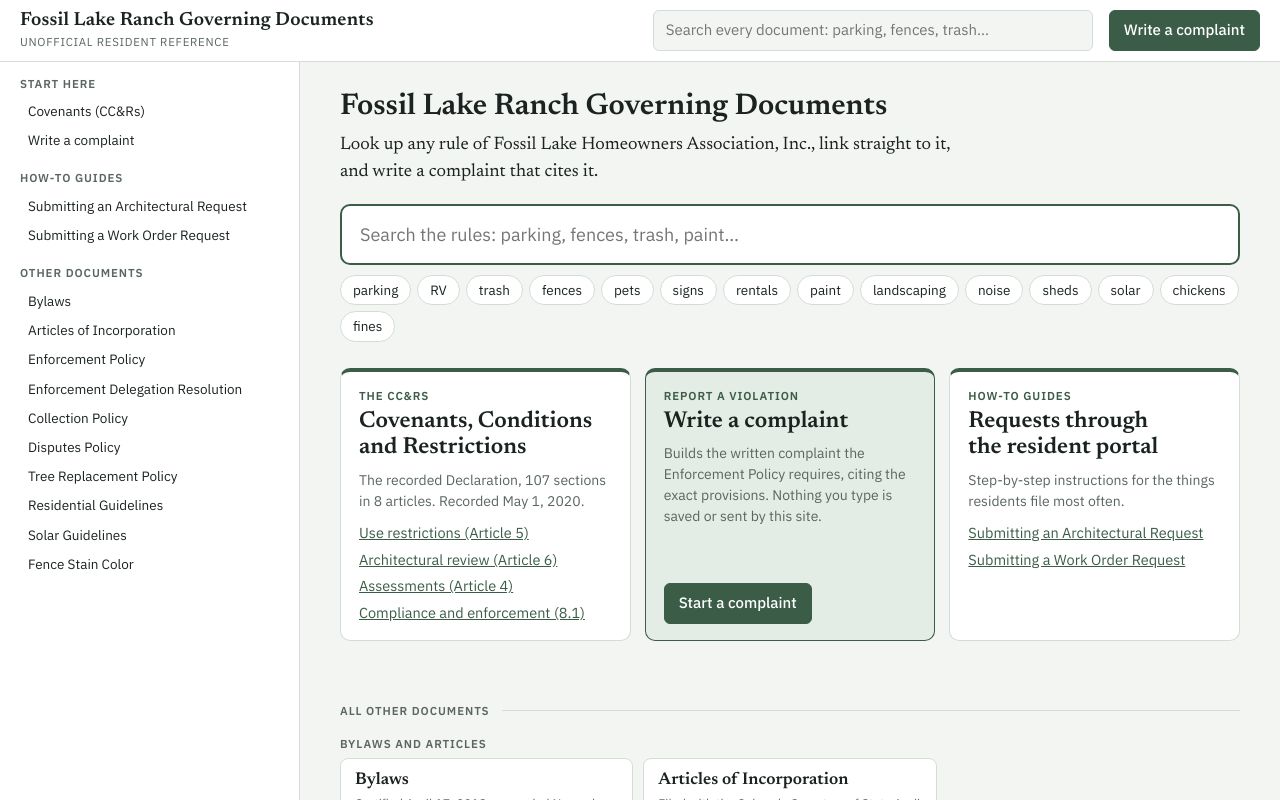
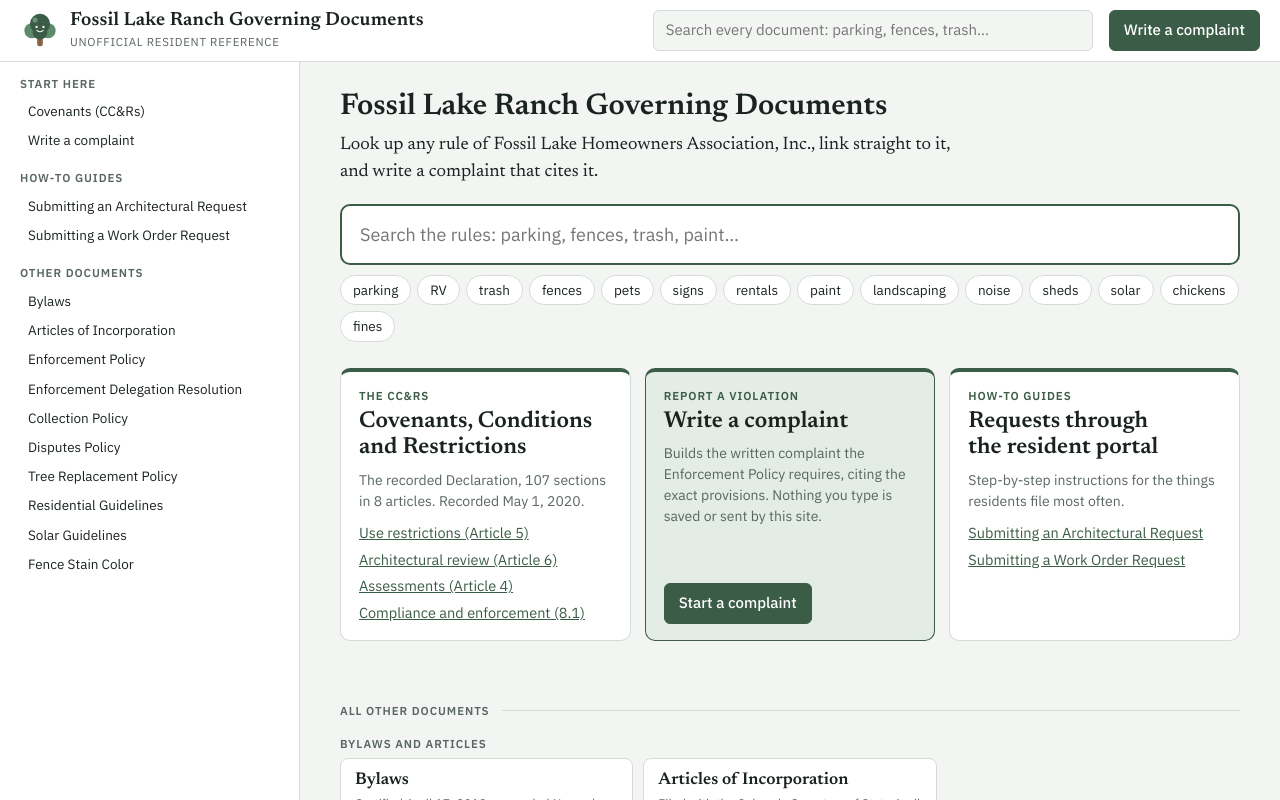
Before and after one commit to perkinskit/ourhoa, a plain HTML site: page index.html in a window 1280 px wide. Drawn offline with Linux system fonts and the light colour scheme.

Commit message:
Add tree logo, favicon and share thumbnail
Co-Authored-By: Claude Fable 5.2 <noreply@anthropic.com>
Claude-Session: https://claude.ai/code/session_01BnKBEV1tum77x8hFRqfjL6

```diff
--- a/index.html
+++ b/index.html
@@ -4,6 +4,18 @@
 <meta charset="utf-8">
 <meta name="viewport" content="width=device-width, initial-scale=1">
 <title>Fossil Lake Ranch Governing Documents</title>
+<link rel="icon" href="/favicon.svg" type="image/svg+xml">
+<link rel="icon" href="/favicon-32.png" sizes="32x32" type="image/png">
+<link rel="apple-touch-icon" href="/apple-touch-icon.png">
+<meta property="og:type" content="website">
+<meta property="og:site_name" content="ourhoa.info">
+<meta property="og:title" content="Fossil Lake Ranch Governing Documents">
+<meta property="og:description" content="Search the covenants, bylaws and guidelines. Every rule has its own link.">
+<meta property="og:url" content="https://ourhoa.info/">
+<meta property="og:image" content="https://ourhoa.info/share.png">
+<meta property="og:image:width" content="1200">
+<meta property="og:image:height" content="630">
+<meta name="twitter:card" content="summary_large_image">
 <meta name="description" content="Searchable covenants, bylaws, design guidelines and policies of Fossil Lake Homeowners Association, with a link for every rule.">
 <link rel="preconnect" href="https://fonts.googleapis.com">
 <link rel="preconnect" href="https://fonts.gstatic.com" crossorigin>
@@ -44,7 +56,9 @@ button,input,select,textarea{font:inherit;color:inherit}
 .app{display:grid;grid-template-rows:auto 1fr;height:100%}
 /* ---- top bar */
 .bar{display:flex;flex-wrap:wrap;gap:10px 16px;align-items:center;padding:10px 20px;background:var(--surface);border-bottom:1px solid var(--line)}
-.brand{display:flex;flex-direction:column;gap:1px;text-decoration:none;color:var(--ink);margin-right:auto;min-width:0}
+.brand{display:flex;align-items:center;gap:10px;text-decoration:none;color:var(--ink);margin-right:auto;min-width:0}
+.brandtext{display:flex;flex-direction:column;gap:1px;min-width:0}
+.logo{width:40px;height:40px;flex:none}
 .brand b{font:600 19px/1.15 var(--display);letter-spacing:.01em}
 .status{font-size:11.5px;letter-spacing:.06em;text-transform:uppercase;color:var(--muted)}
 .status.official{color:var(--accent);font-weight:600}
@@ -179,7 +193,7 @@ a.ftitle:hover{color:var(--accent)}
 <body>
 <div class="app">
   <header class="bar">
-    <a class="brand" href="#" id="brand"><b id="siteName"></b><span class="status" id="siteStatus"></span></a>
+    <a class="brand" href="#" id="brand"><svg class="logo" viewBox="0 0 64 64" aria-hidden="true"><rect x="27.5" y="38" width="9" height="20" rx="3.5" fill="#8a6444"/><circle cx="19" cy="33" r="12" fill="#5d8a6b"/><circle cx="45" cy="33" r="12" fill="#5d8a6b"/><circle cx="32" cy="22" r="16" fill="#3b5c47"/><circle cx="32" cy="35" r="12" fill="#3b5c47"/><circle cx="24" cy="16" r="4" fill="#7fae8d" opacity=".7"/><circle cx="26.5" cy="27" r="1.9" fill="#f3f5f3"/><circle cx="37.5" cy="27" r="1.9" fill="#f3f5f3"/><path d="M27 32.5 Q32 37 37 32.5" fill="none" stroke="#f3f5f3" stroke-width="1.8" stroke-linecap="round"/></svg><span class="brandtext"><b id="siteName"></b><span class="status" id="siteStatus"></span></span></a>
     <div class="search" id="searchBox">
       <input id="q" type="search" placeholder="Search every document: parking, fences, trash…" autocomplete="off" aria-label="Search the governing documents">
       <button id="qclear" type="button" aria-label="Clear search">×</button>
```
Also changed, not shown: apple-touch-icon.png (added), favicon-32.png (added), favicon.svg (added), share.png (added).
